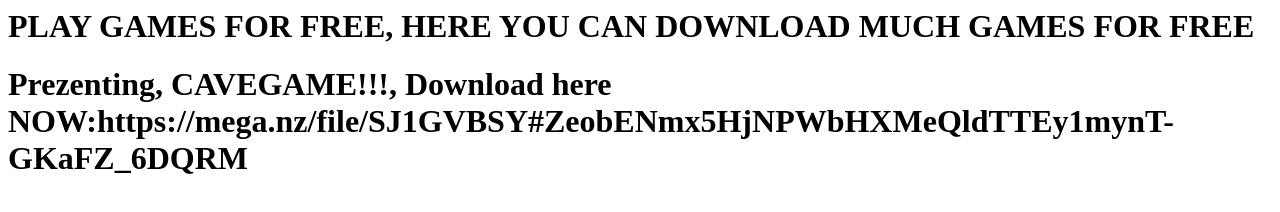
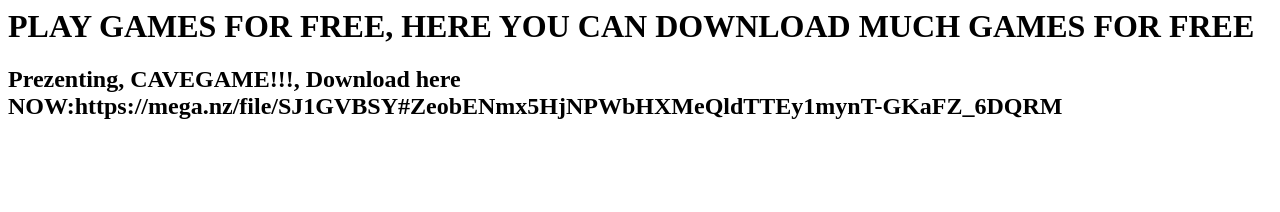
Before and after one commit to games4freecom/games4free.github.io, a plain HTML site: page index.html in a window 1280 px wide. Drawn offline with Linux system fonts and the light colour scheme.

Commit message:
Update index.html

```diff
--- a/index.html
+++ b/index.html
@@ -1,4 +1,4 @@
 <h1>PLAY GAMES FOR FREE, HERE YOU CAN DOWNLOAD MUCH GAMES FOR FREE</h1>
 
 
-<h1>Prezenting, CAVEGAME!!!, Download here NOW:https://mega.nz/file/SJ1GVBSY#ZeobENmx5HjNPWbHXMeQldTTEy1mynT-GKaFZ_6DQRM</h1>
+<h2>Prezenting, CAVEGAME!!!, Download here NOW:https://mega.nz/file/SJ1GVBSY#ZeobENmx5HjNPWbHXMeQldTTEy1mynT-GKaFZ_6DQRM</h2>
```
